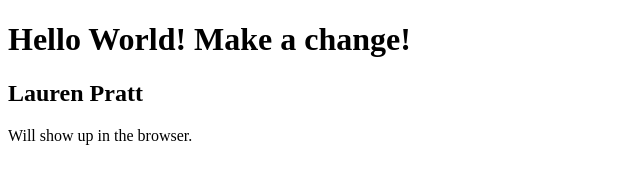
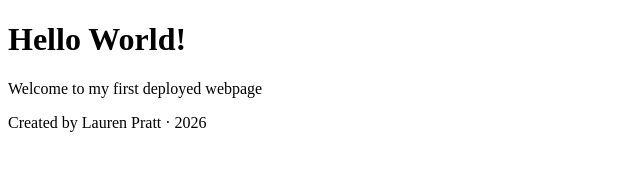
Before and after one commit to laurenpratt12/class-demo, a plain HTML site: page index.html in a window 1280 px wide. Shown: the whole page, without its empty margins (0-640 px from the left). Drawn offline with Linux system fonts and the light colour scheme.

Commit message:
added metadata to HTML head with comments

```diff
--- a/index.html
+++ b/index.html
@@ -2,12 +2,22 @@
 <html lang="en">
 <head>
     <meta charset="UTF-8">
+    <!-- Makes the webpage display properly across different
+         screen sizes, including mobile devices. -->
     <meta name="viewport" content="width=device-width, initial-scale=1.0">
+    <!-- Provides a description of the webpage for search engines
+         and other services that display page information. -->
+    <meta name="description" content="A Hello World webpage created using HTML5, Git, GitHub, and Netlify.">
+    <!-- Identifies the creator of the webpage. -->
+    <meta name="author" content="Lauren Pratt">
     <title>Hello World!</title>
 </head>
 <body>
-    <h1>Hello World! Make a change!</h1>
-    <h2>Lauren Pratt</h2>
-    <p>Will show up in the browser.</p>
+    <header>
+        <h1>Hello World!</h1>
+        <p>Welcome to my first deployed webpage</p>
+    </header>
+
+    <footer>Created by Lauren Pratt · 2026</footer>
 </body>
 </html>
```
Also changed, not shown: hello-world.png (added), 1 other file.
